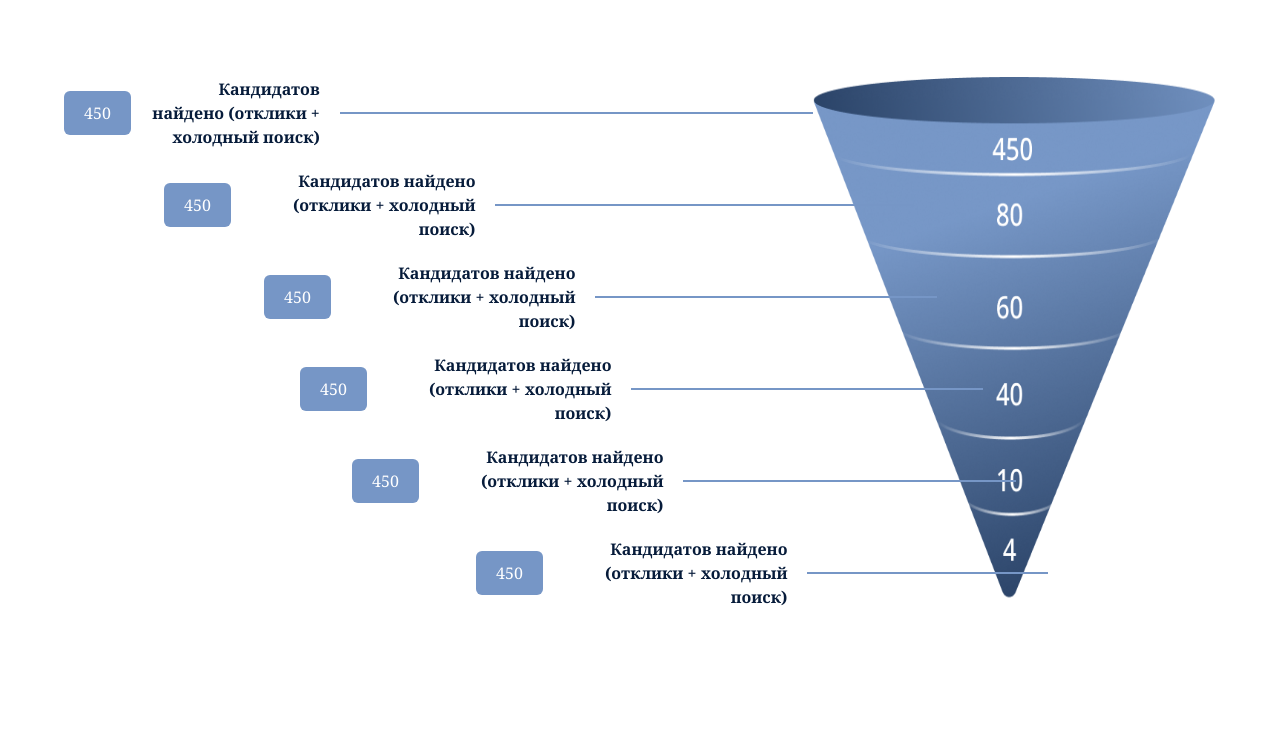
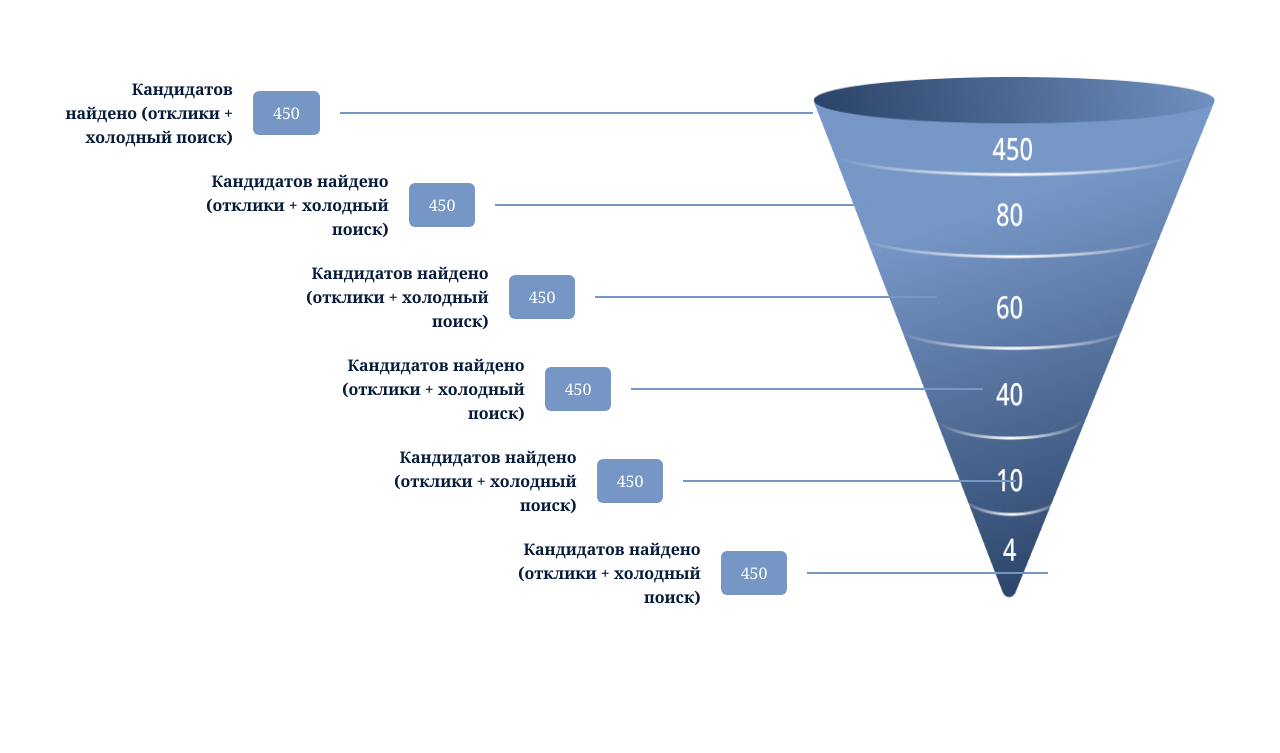
Before and after one commit to hursedhimmatov7-del/EXAMGIT2, a website: page index.html in a window 1280 px wide. Shown: the part 6347-7100 px from the top of the page. Drawn offline with Linux system fonts and the light colour scheme.

Commit message:
Fixed one bag

```diff
--- a/index.html
+++ b/index.html
@@ -328,32 +328,32 @@
         <div class="flex flex-col gap-5 w-full">
          <div class="flex items-center gap-5 w-full lg:text-end">
             <h1 class="lg:w-[70%] text-[#061B3A] font-bold"> Кандидатов найдено (отклики + холодный поиск) </h1>
-            <p class="text-white bg-[#7696C6] p-[10px_20px] rounded-md -order-1">450</p>
+            <p class="text-white bg-[#7696C6] p-[10px_20px] rounded-md lg:order-0 -order-1">450</p>
             <img class="lg:flex hidden" src="src/l1.png" alt="">
          </div>
              <div class="flex items-center gap-5 w-full lg:text-end  lg:relative lg:left-25">
             <h1 class="lg:w-[30%] text-[#061B3A] font-bold"> Кандидатов найдено (отклики + холодный поиск) </h1>
-            <p class="text-white bg-[#7696C6]  p-[10px_20px] rounded-md -order-1">450</p>
+            <p class="text-white bg-[#7696C6]  p-[10px_20px] rounded-md lg:order-0 -order-1">450</p>
             <img class="lg:flex hidden" src="src/l2.png" alt="">
          </div>
              <div class="flex items-center gap-5 w-full lg:text-end lg:relative lg:left-50">
             <h1 class="lg:w-[30%] text-[#061B3A] font-bold"> Кандидатов найдено (отклики + холодный поиск) </h1>
-            <p class="text-white bg-[#7696C6] p-[10px_20px] rounded-md -order-1">450</p>
+            <p class="text-white bg-[#7696C6] p-[10px_20px] rounded-md lg:order-0 -order-1">450</p>
             <img class="lg:flex hidden" src="src/l3.png" alt="">
          </div>
              <div class="flex items-center gap-5 w-full lg:text-end  lg:relative lg:left-59">
             <h1 class="lg:w-[30%] text-[#061B3A] font-bold"> Кандидатов найдено (отклики + холодный поиск) </h1>
-            <p class="text-white bg-[#7696C6] p-[10px_20px] rounded-md -order-1">450</p>
+            <p class="text-white bg-[#7696C6] p-[10px_20px] rounded-md lg:order-0 -order-1">450</p>
             <img class="lg:flex hidden" src="src/l4.png" alt="">
          </div>
              <div class="flex items-center gap-5 w-full lg:text-end lg:relative lg:left-72">
             <h1 class="lg:w-[30%] text-[#061B3A] font-bold"> Кандидатов найдено (отклики + холодный поиск) </h1>
-            <p class="text-white bg-[#7696C6] p-[10px_20px] rounded-md -order-1">450</p>
+            <p class="text-white bg-[#7696C6] p-[10px_20px] rounded-md lg:order-0 -order-1">450</p>
             <img class="lg:flex hidden" src="src/l5.png" alt="">
          </div>
              <div class="flex items-center gap-5 w-full lg:text-end lg:relative lg:left-103">
             <h1 class="lg:w-[30%] text-[#061B3A] font-bold"> Кандидатов найдено (отклики + холодный поиск) </h1>
-            <p class="text-white bg-[#7696C6] p-[10px_20px] rounded-md -order-1" >450</p>
+            <p class="text-white bg-[#7696C6] p-[10px_20px] rounded-md lg:order-0 -order-1" >450</p>
             <img class="lg:flex hidden" src="src/l6.png" alt="">
          </div>
         </div>
```
